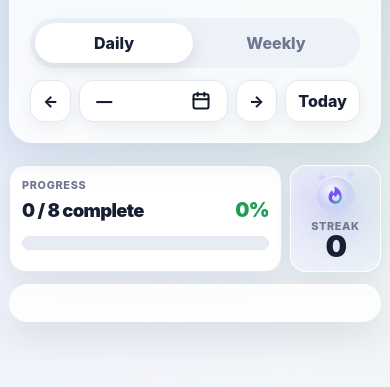
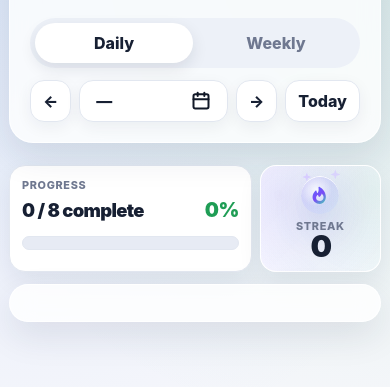
Before and after one commit to johnloringpollard/hp-tracker, a plain HTML site: page index.html in a window 390 px wide. Shown: the part 73-460 px from the top of the page. Drawn offline with Linux system fonts and the light colour scheme.

Commit message:
Update summary card split

```diff
--- a/index.html
+++ b/index.html
@@ -181,7 +181,7 @@
     .summary-row {
       display: grid;
       gap: 14px;
-      grid-template-columns: minmax(0, 3fr) minmax(0, 1fr);
+      grid-template-columns: minmax(0, 2fr) minmax(0, 1fr);
       margin: 18px 0 18px;
     }
 
@@ -629,7 +629,7 @@
       .app { width: min(100% - 18px, 1100px); padding-top: 16px; }
       .hero { padding: 20px; border-radius: 24px; }
       .summary-row {
-        grid-template-columns: minmax(0, 3fr) minmax(76px, 1fr);
+        grid-template-columns: minmax(0, 2fr) minmax(76px, 1fr);
         gap: 8px;
         margin: 12px 0;
       }
```
